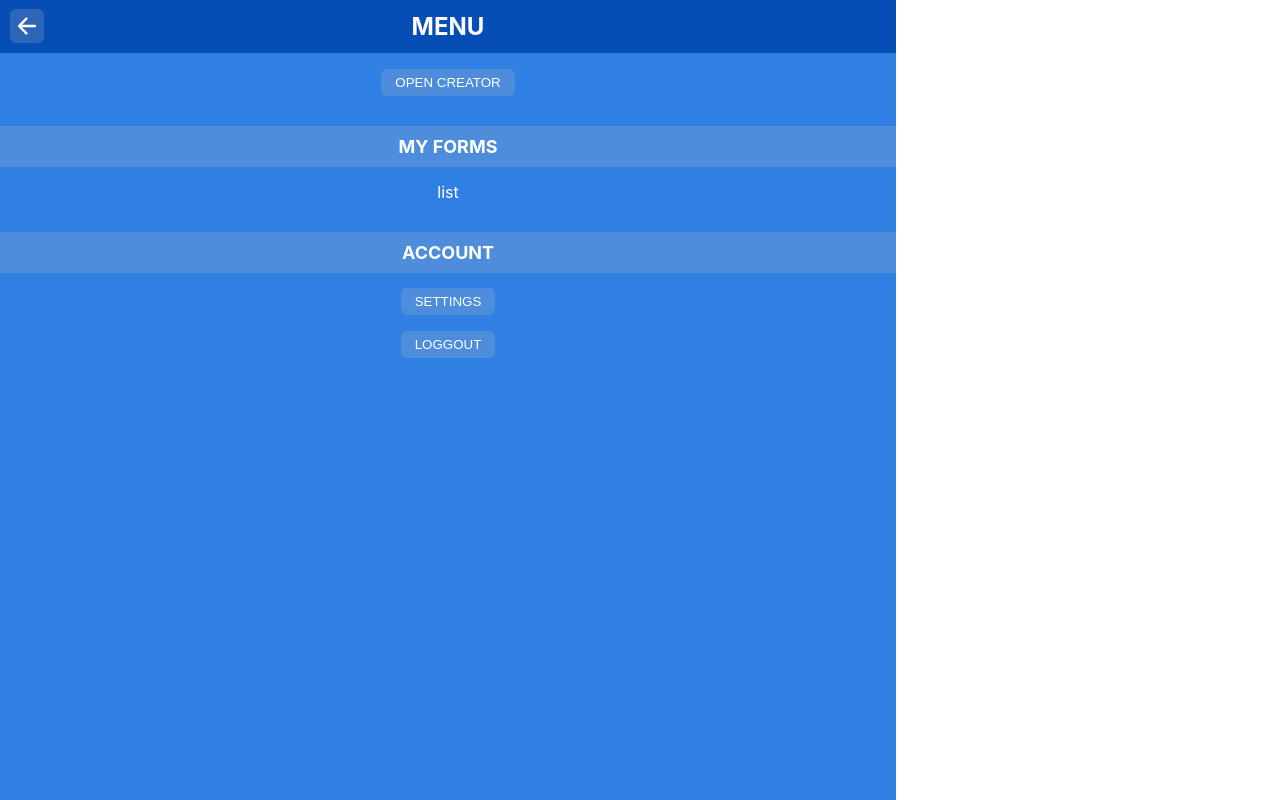
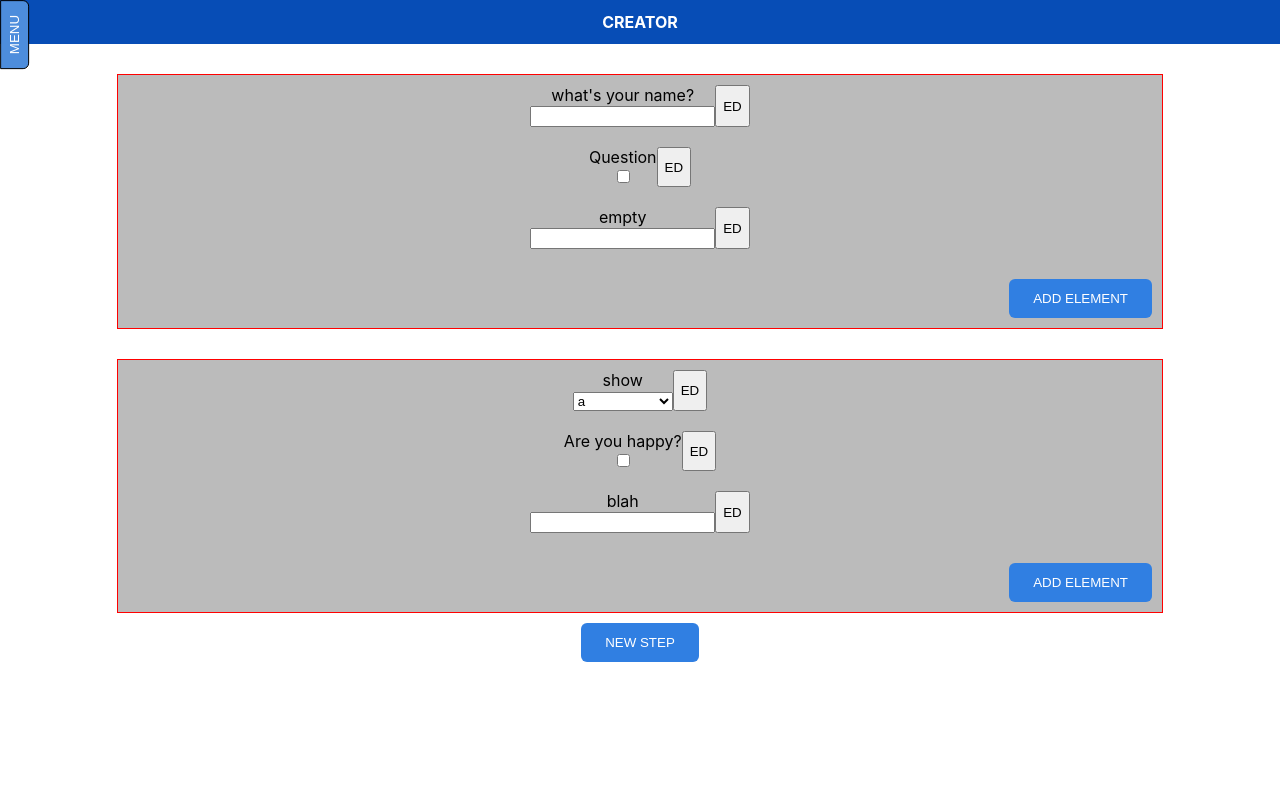
Before and after one commit to Tubka/multistepform, a React (Create React App) app: page /Login in a window 1280 px wide. Built offline with nearby package versions, Linux system fonts and the light colour scheme.

Commit message:
create obj structure to data base, proggraming simple display form in admin panel

```diff
--- a/src/App.tsx
+++ b/src/App.tsx
@@ -1,12 +1,11 @@
-import logo from './logo.svg';
 import './App.css';
-import { LoginPage } from './components/LoginPage/LoginPage';
-import { Navigation } from './components/Navigation/Navigation';
+import React from 'react';
+import { AdminPanel } from './components/AdminPanel/AdminPanel';
 
 const App = (): JSX.Element => {
   return (
     <div className="App">
-      <Navigation />
+      <AdminPanel />
     </div>
   );
 };
--- /dev/null
+++ b/src/components/AdminPanel/AdminPanel.module.css
@@ -0,0 +1,60 @@
+ul {
+  padding: 0;
+  margin: 0;
+  list-style: none;
+}
+
+.header {
+  margin-top: 0;
+  padding: 12px 0;
+  font-size: 16px;
+  color: #fff;
+  background-color: #074DB6;
+}
+
+.nameForm {
+  color: #fff;
+  padding: 4px 0;
+  margin: 0;
+  background-color:#4D8DDC;
+}
+
+.oneLi {
+  display: flex;
+  flex-direction: column;
+  align-self: center;
+  margin-bottom: 20px;
+}
+
+
+.container {
+  padding: 10px;
+  display: flex;
+  flex-direction: column;
+
+  width: 80%;
+  margin: 30px auto 0;
+  background-color: rgb(187, 187, 187);
+  border: 1px solid red
+}
+
+.flex {
+  margin-bottom: 20px;
+  display: flex;
+  justify-content: center;
+}
+
+.question {
+  margin: 0;
+  padding: 0;
+}
+
+.button {
+  align-self: flex-end;
+  color: white;
+  border: none;
+  margin-top: 10px;
+  padding: 12px 24px;
+  background: #307FE2;
+  border-radius: 6px;
+}
--- a/src/components/AdminPanel/AdminPanel.tsx
+++ b/src/components/AdminPanel/AdminPanel.tsx
@@ -1,9 +1,183 @@
-import React from 'react';
+import classes from './AdminPanel.module.css';
+import React, { useEffect, useState } from 'react';
+import { Navigation } from '../Navigation/Navigation';
+import { ChooseElement } from './ChooseElement/ChooseElement';
+
+// interface IProperties {
+//   [key: string]: string;
+// }
+
+// interface IStyle {
+//   [key: string]: string
+// }
+
+// interface IElement {
+//   id: string;
+//   element: string;
+//   description?: string;
+//   options?: string[];
+//   text?: string;
+//   properties?: IProperties;
+//   style?: IStyle;
+// }
+
+// interface IForms {
+//   name: string;
+//   steps: Array<IElement[]>;
+//   style?: IStyle;
+// }
+
+
+interface IProperties {
+  [key: string]: string;
+}
+
+interface IStyle {
+  [key: string]: string
+}
+
+interface IElement {
+  id: string | number;
+  label: string;
+  element: string;
+  type?: string;
+  description?: string;
+  options?: string[];
+  properties?: IProperties;
+  style?: IStyle;
+}
+
+interface IStep {
+  id: string | number;
+  elements: IElement[];
+}
+
+interface IForm {
+  id: string | number;
+  name: string;
+  steps: IStep[];
+  style?: IStyle;
+}
 
 export const AdminPanel = (): JSX.Element => {
+  const [showPropertiesOfId, setShowPropertiesOfId] = useState<number>(-1)
+  const [editId, setEditId] = useState<string | number>('')
+
+
+
+  const form: IForm = {
+    id: 1,
+    name: 'form1',
+    steps: [
+      {
+        id: 11,
+        elements: [
+          {id: 111,
+            element: 'input',
+            type: 'text',
+            label: `what's your name?`},
+          {id: 112,
+            element: 'input',
+            type: 'checkbox',
+            label: 'Question'},
+          {id: 113,
+            element: 'input',
+            type: 'password',
+            label: 'empty'}]
+      },
+      {
+        id: 12,
+        elements: [
+          {id: 121,
+            element: 'select',
+            type: 'text',
+            label: 'show',
+            options: ['a','b', 'c']},
+          {id: 122,
+            element: 'input',
+            type: 'checkbox',
+            label: 'Are you happy?'},
+          {id: 123,
+            element: 'input',
+            type: 'password',
+            label: 'blah'}]
+      }
+    ]
+  }
+
+
+  const handleEdit = (e: React.MouseEvent, id: string | number) => {
+    e.preventDefault()
+    setEditId(id)
+    console.log(id)
+  }
+  const handleNewElement = (id: number | string) => {
+    console.log(id)
+  }
+
+
   return (
     <div>
+      <Navigation />
+      <h1 className={classes.header}>CREATOR</h1>
+      <ul className={classes.forms}>
 
+        {form.steps.map((step, index) => {
+          return (
+            <li className={classes.container} key={index}>
+
+              {step.elements.map((el) => {
+                  return (
+                    <div className={classes.flex}>
+                      <div>
+                        <p className={classes.question}>{el.label}</p>
+                        <div>
+                          <ChooseElement element={el}/>
+                        </div>
+                      </div>
+                      <button onClick={(e) => handleEdit(e, el.id)}>ED</button>
+                    </div>
+                  )
+              })}
+              <button className={classes.button} onClick={() => handleNewElement(step.id)}>ADD ELEMENT</button>
+            </li>
+          )
+        })}
+        <button className={classes.button}> NEW STEP</button>
+
+
+
+        {/* {form.steps.elements.map((step, index: number) => {
+          <li className= {classes.oneLi} key={index}>
+            <button>asdasdasd</button>
+              <form >
+
+                {step.elements.map(step => {
+                  const CustomTag = step.element as keyof JSX.IntrinsicElements;
+                  return CustomTag === 'input' ?
+                    <>
+                    {console.log('wchodzi do środka')}
+                      <h1>asasd</h1>
+                      <label>
+                        {step.description}
+                        <CustomTag/>
+                        <button onClick={(e) => handleEdit(e, step.id, index)}>EDIT</button>
+                      </label>
+                    </> :
+                    <div style={{margin: '10px 0', display: 'flex'}}>
+                      {CustomTag === 'select' && <span style={{marginRight: '10px'}}>+</span>}
+                      <CustomTag style={{width: '100px'}}>
+                        {CustomTag === 'select' && step.options?.map(oneOption => <option>{oneOption}</option>)}
+                        {step.description}
+                      </CustomTag>
+                      <button onClick={(e) => handleEdit(e, step.id, index)}>EDIT</button>
+                     </div>
+                })}
+              </form>
+          </li>
+        })} */}
+
+      </ul>
     </div>
   );
 };
--- /dev/null
+++ b/src/components/AdminPanel/ChooseElement/ChooseElement.tsx
@@ -0,0 +1,15 @@
+import React from 'react';
+
+export const ChooseElement = ({element, handleEdit} : any): JSX.Element => {
+  const CustomTag = element.element as keyof JSX.IntrinsicElements;
+
+  return (
+    <>
+      {element.element === 'input' && <CustomTag type={element.type}/>}
+      {element.element === 'select' &&
+      <CustomTag style={{width: '100px'}}>
+        {CustomTag === 'select' && element.options?.map((oneOption: any) => <option>{oneOption}</option>)}
+      </CustomTag>}
+    </>
+  )
+}
--- a/src/components/LoginPage/LoginPage.tsx
+++ b/src/components/LoginPage/LoginPage.tsx
@@ -1,7 +1,6 @@
 import React, { useEffect, useState } from 'react';
 import logo from './logo512.png'
 import classes from './LoginPage.module.css'
-import { stringify } from 'node:querystring';
 
 export const LoginPage = () => {
   const [dataLogin, setDataLogin] = useState<{login: string, password: string}>({
--- a/src/components/Navigation/Navigation.module.css
+++ b/src/components/Navigation/Navigation.module.css
@@ -1,10 +1,21 @@
 .container {
+  position: absolute;
+  top: 0;
+  left: 0;
   width: 70%;
   height: 100vh;
   color: #fff;
   display: flex;
   flex-direction: column;
   background-color: #307FE2;
+  transform: translateX(-100%);
+  z-index: 2;
+
+}
+
+.showMenu {
+  transform: translateX(0);
+  animation: moveToRightMenu 0.3s;
 }
 
 .menuHeader {
@@ -18,7 +29,7 @@
   padding: 10px 0;
   margin-top: 30px;
   font-size: 18px;
-  background: rgba(196, 196, 196, 0.2);
+  background: #4D8DDC;
 }
 
 .btn {
@@ -26,7 +37,7 @@
   margin: 0 auto;
   padding: 6px 14px;
   border: none;
-  background: rgba(196, 196, 196, 0.2);
+  background: #4D8DDC;
   border-radius: 6px;
 }
 
@@ -48,3 +59,62 @@
   display: flex;
   flex-direction: column;
 }
+
+.menuBtn {
+  position: absolute;
+  transform: translateX(0) rotate(270deg);
+  left: -20px;
+  top: 20px;
+  color: #fff;
+  margin: 0 auto;
+  padding: 6px 14px;
+  border: 1px solid black;
+  background: #4D8DDC;
+  border-radius: 0 0 6px 6px;
+  animation: moveToRightBtn 0.3s;
+}
+
+.menuBtnHidden {
+  transform: translateX(-100%) rotate(270deg);
+  animation: moveToLeftBtn 0.3s;
+}
+
+
+@keyframes moveToRightMenu {
+  0% {
+    transform: translateX(-100%)
+  }
+
+  30% {
+    transform: translateX(-100%)
+  }
+
+  100% {
+    transform: translateX(0)
+  }
+}
+
+
+@keyframes moveToLeftBtn {
+  0% {
+    transform: translateX(0) rotate(270deg)
+  }
+
+  100% {
+    transform: translateX(-100%) rotate(270deg)
+  }
+}
+
+@keyframes moveToRightBtn {
+  0% {
+    transform: translateX(-100%) rotate(270deg)
+  }
+
+  30% {
+    transform: translateX(-100%) rotate(270deg)
+  }
+
+  100% {
+    transform: translateX(0) rotate(270deg)
+  }
+}
--- a/src/components/Navigation/Navigation.tsx
+++ b/src/components/Navigation/Navigation.tsx
@@ -1,9 +1,13 @@
-import React from 'react';
+import React, { useEffect, useRef, useState } from 'react';
 import classes from './Navigation.module.css';
 import { IoArrowBack } from "react-icons/io5";
+
 export const Navigation = (): JSX.Element => {
+  const [isShow, setIsShow] = useState<boolean>(false);
+
   return (
-    <div className={classes.container}>
+    <>
+        <div className={`${classes.container} ${isShow ? classes.showMenu : ''}`}>
           <div>
             <h2 className={classes.menuHeader}>MENU</h2>
             <button className={classes.btn}>OPEN CREATOR</button>
@@ -15,9 +19,11 @@ export const Navigation = (): JSX.Element => {
           <div className={classes.accountContainer}>
             <h2 className={classes.header}>ACCOUNT</h2>
             <button className={`${classes.btn} ${classes.accountBtn}`}>SETTINGS</button>
-        <button className={`${classes.btn} ${classes.accountBtn}`}>LOGGOUT</button>
+            <button className={`${classes.btn} ${classes.accountBtn}`}>LOGOUT</button>
           </div>
-      <IoArrowBack className={classes.iconBack}/>
+          <IoArrowBack className={`${classes.iconBack}`} onClick={() => setIsShow(false)}/>
         </div>
+      <button className={`${classes.menuBtn} ${isShow ? classes.menuBtnHidden : ''}`} onClick={() => setIsShow(true)}>MENU</button>
+    </>
   )
 }
```
Lines whose indentation alone changed are shown as unchanged.
